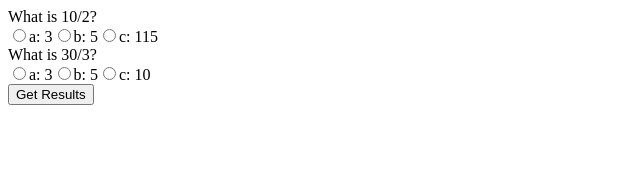
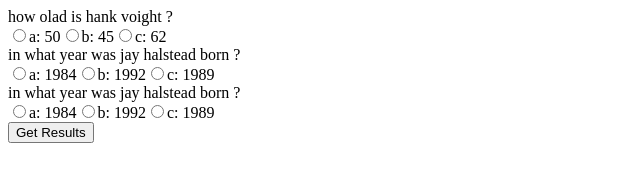
Before and after one commit to 11180190/11180190.github.io, a plain HTML site: page index.html in a window 1280 px wide. Shown: the whole page, without its empty margins (0-640 px from the left). Drawn offline with Linux system fonts and the light colour scheme.

Commit message:
Update index.html

```diff
--- a/index.html
+++ b/index.html
@@ -6,20 +6,28 @@
 
 var myQuestions = [
   {
-    question: "What is 10/2?",
+    question: "how olad is hank voight ?",
     answers: {
-      a: '3',
-      b: '5',
-      c: '115'
+      a: '50',
+      b: '45',
+      c: '62'
     },
-    correctAnswer: 'b'
+    correctAnswer: 'c'
   },
   {
-    question: "What is 30/3?",
+    question: "in what year was jay halstead born ?",
     answers: {
-      a: '3',
-      b: '5',
-      c: '10'
+      a: '1984',
+      b: '1992',
+      c: '1989'
+    },
+    correctAnswer: 'c'
+  }, {
+    question: "in what year was jay halstead born ?",
+    answers: {
+      a: '1984',
+      b: '1992',
+      c: '1989'
     },
     correctAnswer: 'c'
   }
```
